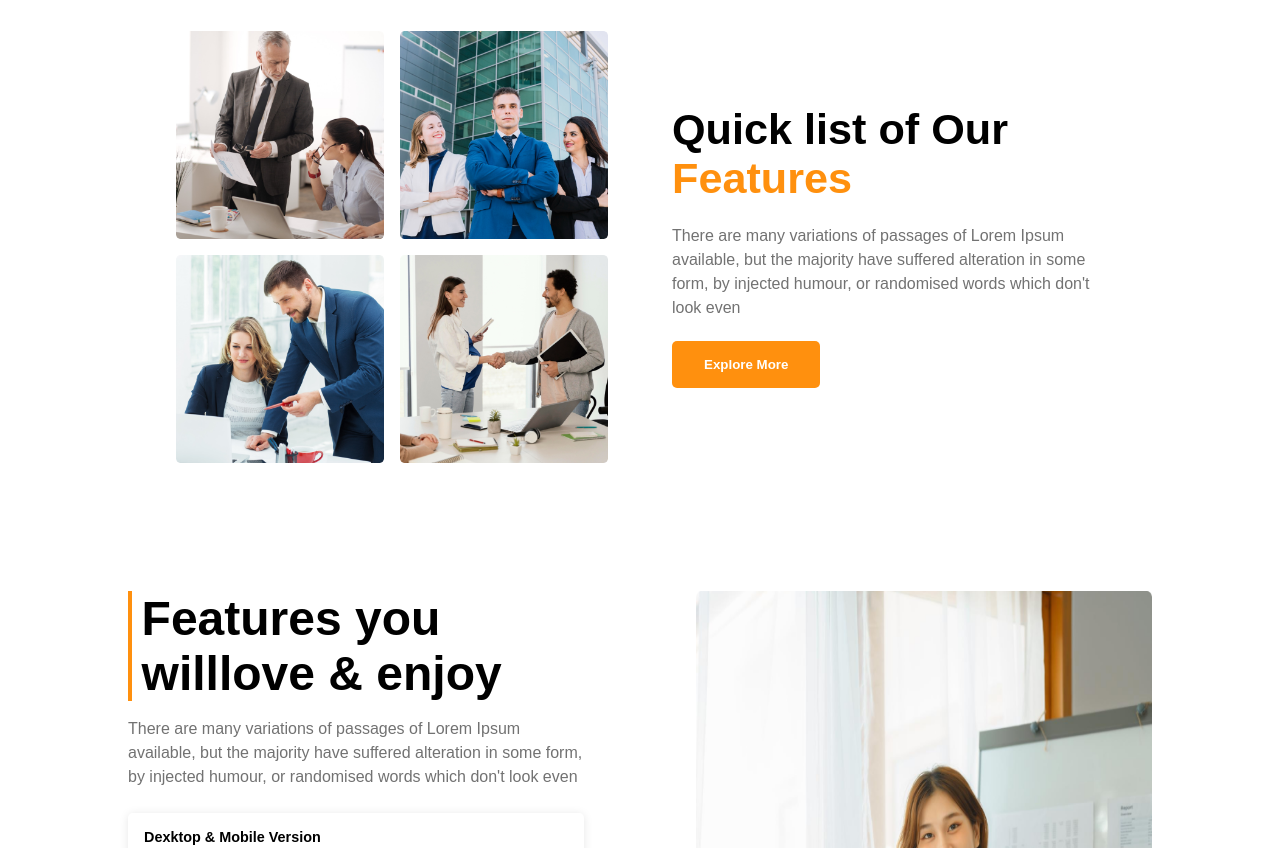
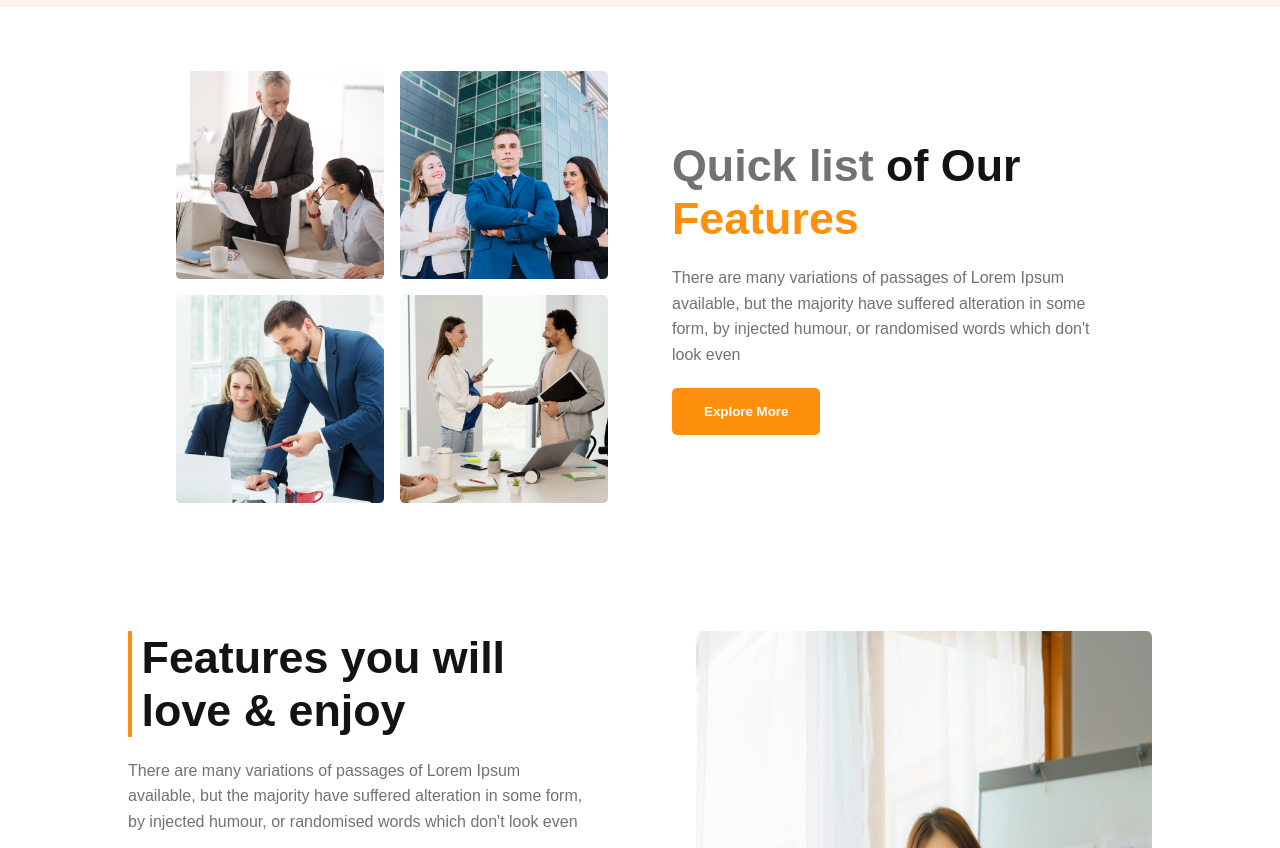
Before and after one commit to apufouzder/responsive-architects-website, a plain HTML site: page index.html in a window 1280 px wide. Shown: the part 1000-1848 px from the top of the page. Drawn offline with Linux system fonts and the light colour scheme.

Commit message:
Complete

```diff
--- a/css/style.css
+++ b/css/style.css
@@ -19,9 +19,11 @@ section {
 }
 
 .highlight-color {
-    color: #ff900e;
+    color: #FF900E;
 }
-
+.light-color{
+    color: #727272;
+}
 .btn-primary {
     background: #ff900e;
     border: none;
@@ -66,13 +68,21 @@ section {
 .header .hero-section .hero-content h1 {
     margin-bottom: 1rem;
     font-size: 3rem;
+    font-weight: 700;
+    font-size: 4rem;
+    line-height: 4.6rem;
+    text-align: center;
+    color: #131313;
 }
 
 .header .hero-section .hero-content p {
     margin-bottom: 1rem;
+    font-weight: 400;
     font-size: 1rem;
+    line-height: 1.6rem;
+    text-align: center;
     color: #727272;
-    line-height: 1.5rem;
+
 }
 
 .header .hero-section .hero-banner img {
@@ -103,15 +113,19 @@ section {
 }
 
 .team-section .team-content h2 {
-    font-size: 2.7rem;
+    font-weight: 700;
+    font-size: 2.8rem;
+    line-height: 3.3rem;
+    color: #131313;
     margin-bottom: 1.3rem;
 }
 
 .team-section .team-content p {
     margin-bottom: 1.3rem;
+    font-weight: 400;
     font-size: 1rem;
+    line-height: 1.6rem;
     color: #727272;
-    line-height: 1.5rem;
 }
 
 /* team section styles end */
@@ -152,17 +166,21 @@ section {
 
 
 .features-section .features-content h2 {
-    margin-bottom: 1rem;
     border-left: 0.3rem solid #ff900e;
     padding-left: 0.6rem;
-    font-size: 3rem;
+    font-weight: 700;
+    font-size: 2.8rem;
+    line-height: 3.3rem;
+    color: #131313;
+    margin-bottom: 1.3rem;
 }
 
 .features-section .features-content .feature-dec {
     margin-bottom: 1.5rem;
+    font-weight: 400;
     font-size: 1rem;
+    line-height: 1.6rem;
     color: #727272;
-    line-height: 1.5rem;
 }
 
 .features-section .features-content .services .service {
@@ -180,8 +198,10 @@ section {
 
 .features-section .features-content .services .service p {
     font-size: 1rem;
+    font-weight: 400;
+    font-size: 1rem;
+    line-height: 1.6rem;
     color: #727272;
-    line-height: 1.6rem;
 }
 
 /* Work History section styles start */
@@ -192,9 +212,10 @@ section {
 
 .some-facts-section p {
     margin-bottom: 4rem;
+    font-weight: 400;
     font-size: 1rem;
+    line-height: 1.6rem;
     color: #727272;
-    line-height: 1.6rem;
 }
 
 .some-facts-section .facts {
@@ -315,9 +336,10 @@ section {
 }
 
 .review-section .reviews .review p {
+    font-weight: 400;
     font-size: 1rem;
+    line-height: 1.6rem;
     color: #727272;
-    line-height: 1.5rem;
 }
 
 /* Our Review Section Styles End */
--- a/index.html
+++ b/index.html
@@ -56,7 +56,7 @@
                         <img src="./images/team4.png" alt="team avatar">
                     </div>
                     <div class="team-content">
-                        <h2>Quick list of Our<span class="highlight-color"> <br> Features</span>
+                        <h2><span class="light-color">Quick list</span> of Our<span class="highlight-color"> <br> Features</span>
                         </h2>
                         <p>There are many variations of passages of Lorem Ipsum available,
                             but the majority have suffered alteration in some form, by injected
@@ -74,7 +74,7 @@
             <div class="container">
                 <div class="wrapper">
                     <div class="features-content">
-                        <h2>Features you willlove & enjoy</h2>
+                        <h2>Features you will love & enjoy</h2>
                         <p class="feature-dec">There are many variations of passages of Lorem Ipsum available, but the
                             majority have suffered
                             alteration in some form, by injected humour, or randomised words which don't look even</p>
```
